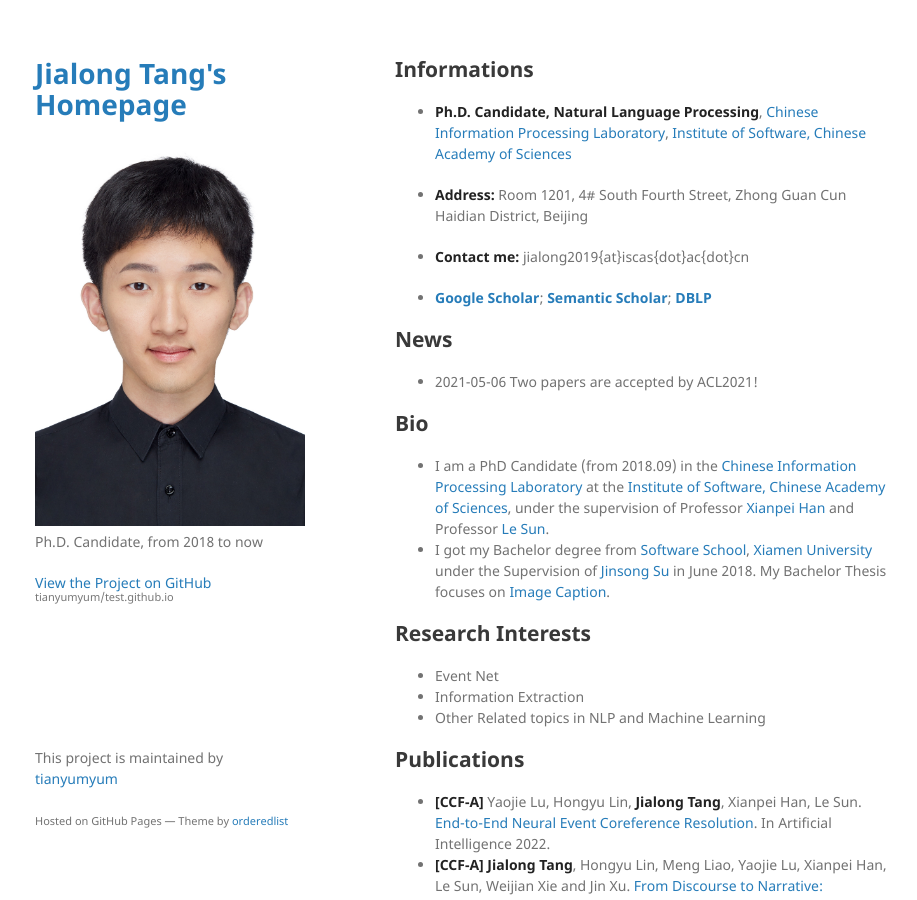
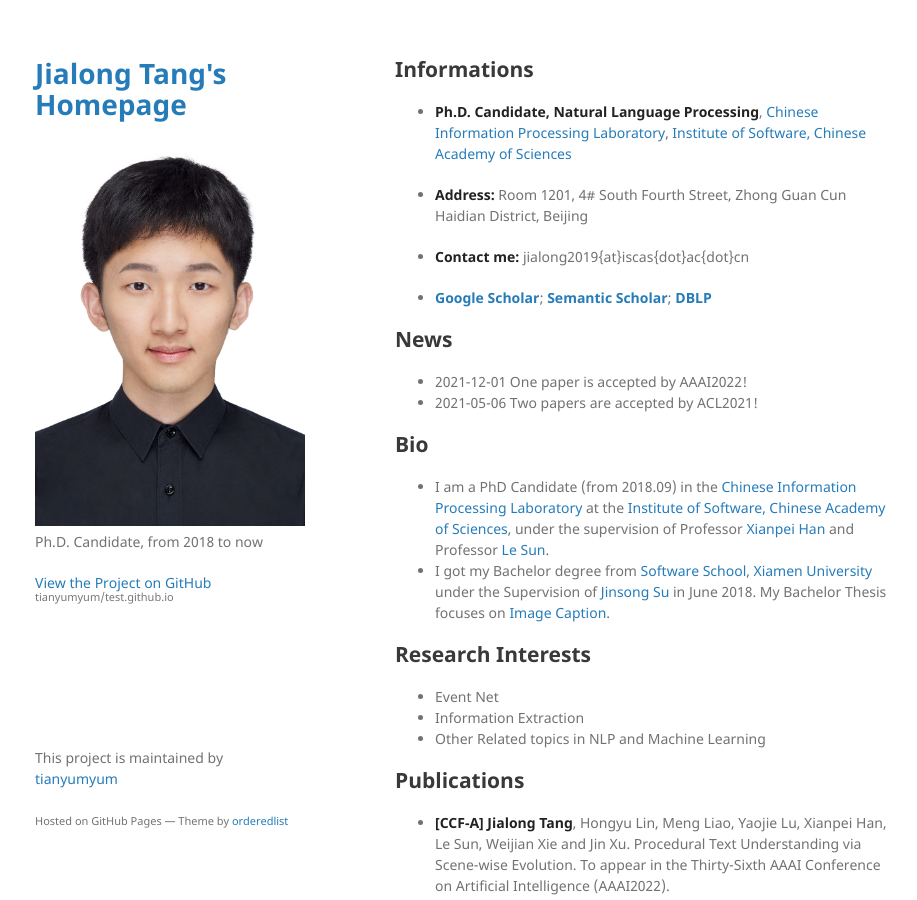
Before and after one commit to tianyumyum/test.github.io, a Jekyll site: the page built from index.md, in a window 1280 px wide and 900 px high. Shown: the whole window, without its empty margins (175-1092 px from the left). Built offline with Jekyll 4.4.1, drawn with Linux system fonts in a browser that asks for light colours; our own code applies the rules of GitHub Pages for plain Markdown files.

Commit message:
Update index.md

```diff
--- a/index.md
+++ b/index.md
@@ -15,6 +15,7 @@ layout: default
 
 ## News
 
+*   2021-12-01 One paper is accepted by AAAI2022!
 *   2021-05-06 Two papers are accepted by ACL2021!
 
 ## Bio
@@ -30,6 +31,7 @@ layout: default
 
 ## Publications
 
+*   **\[CCF-A\]** **Jialong Tang**, Hongyu Lin, Meng Liao, Yaojie Lu, Xianpei Han, Le Sun, Weijian Xie and Jin Xu. Procedural Text Understanding via Scene-wise Evolution. To appear in the Thirty-Sixth AAAI Conference on Artificial Intelligence (AAAI2022).
 *   **\[CCF-A\]** Yaojie Lu, Hongyu Lin, **Jialong Tang**, Xianpei Han, Le Sun. [End-to-End Neural Event Coreference Resolution](https://www.sciencedirect.com/science/article/pii/S0004370221001831). In Artificial Intelligence 2022.
 *   **\[CCF-A\]** **Jialong Tang**, Hongyu Lin, Meng Liao, Yaojie Lu, Xianpei Han, Le Sun, Weijian Xie and Jin Xu. [From Discourse to Narrative: Knowledge Projection for Event Relation Extraction](https://aclanthology.org/2021.acl-long.60.pdf). In Proceedings of the 59th Annual Meeting of the Association for Computational Linguistics (ACL2021). \[[src](https://github.com/TangJiaLong/Knowledge-Projection-for-ERE)\]
 *   **\[CCF-A\]** Yaojie Lu, Hongyu Lin, Jin Xu, Xianpei Han, **Jialong Tang**, Annan Li, Le Sun, Meng Liao and Shaoyi Chen. [Text2Event: Controllable Sequence-to-Structure Generation for End-to-end Event Extraction](https://aclanthology.org/2021.acl-long.217.pdf). In Proceedings of the 59th Annual Meeting of the Association for Computational Linguistics (ACL2021).
```
